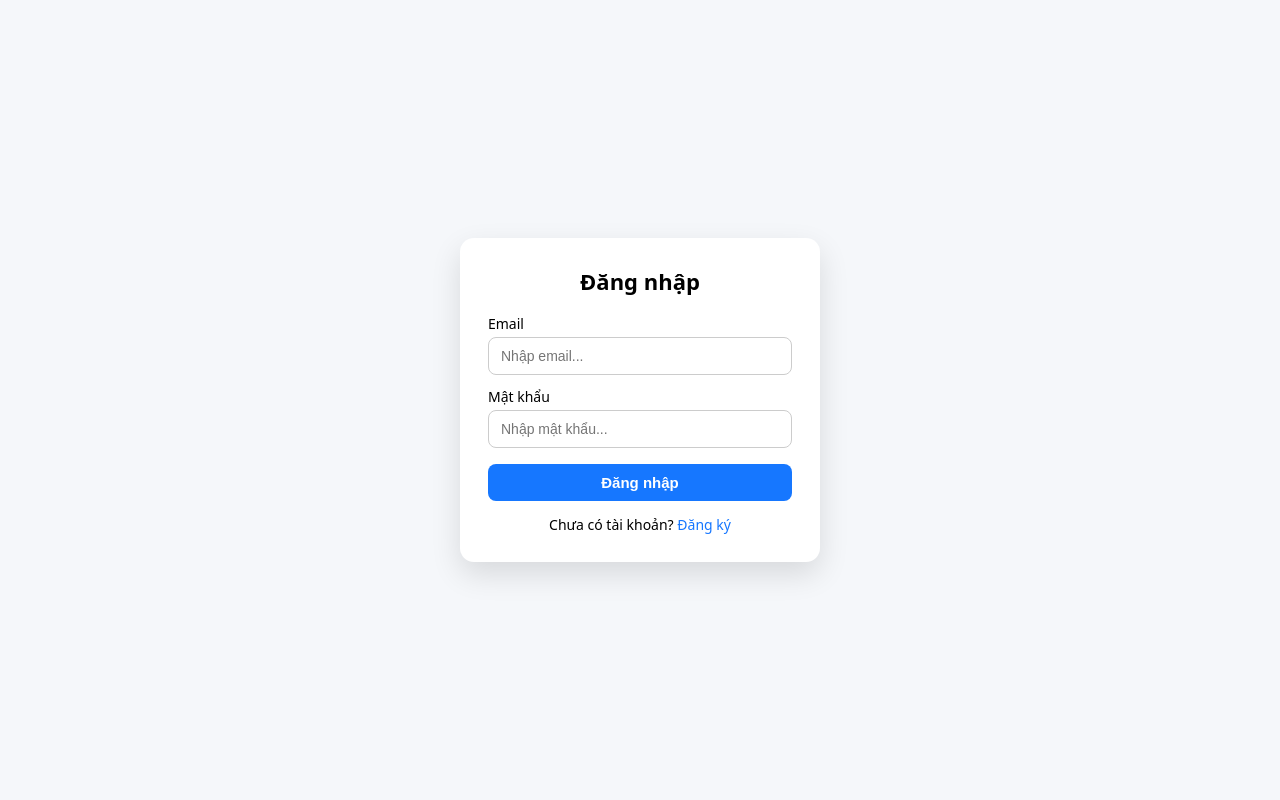
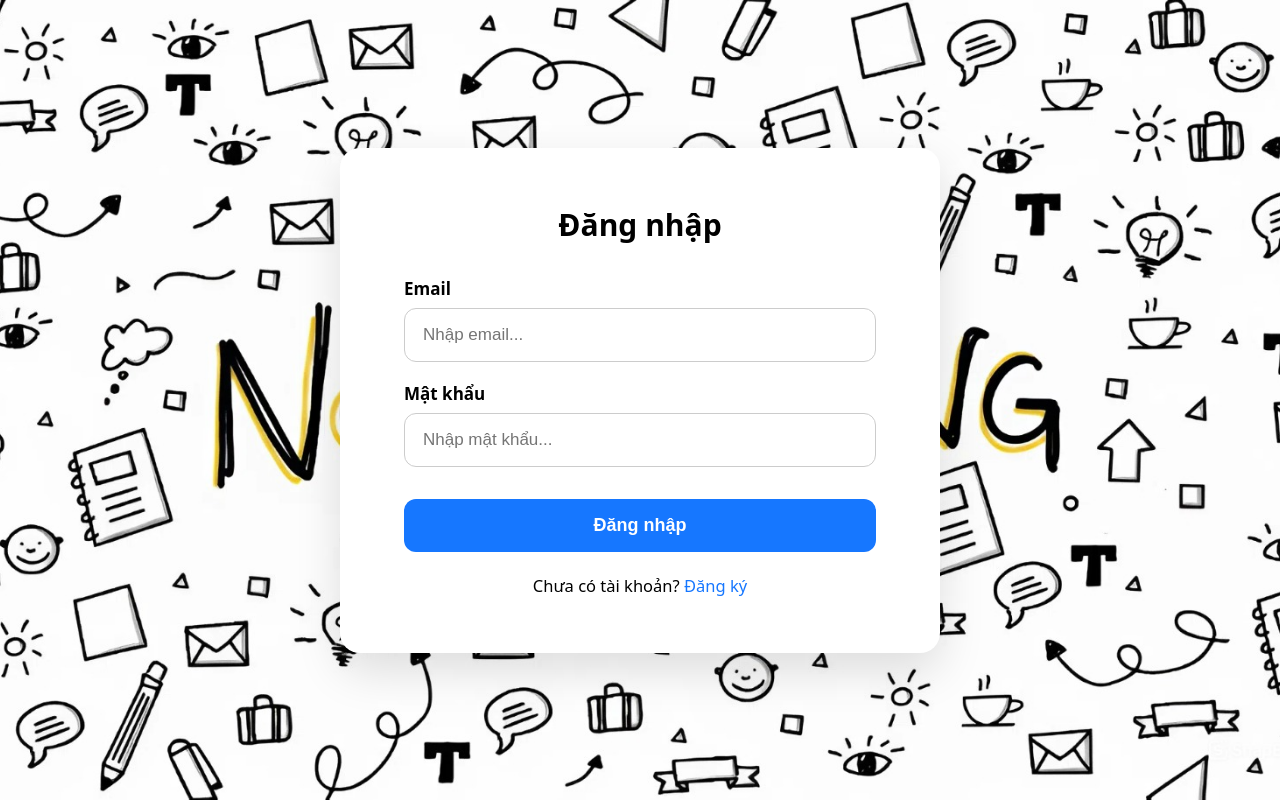
Before and after one commit to nguyenquocbao123-chu2/note-taking-app-fastapi, a React (Vite) app in the folder note-frontend/: page /login in a window 1280 px wide. Built offline with nearby package versions, Linux system fonts and the light colour scheme.

Commit message:
fix khug login

```diff
--- a/note-frontend/src/styles/auth.css
+++ b/note-frontend/src/styles/auth.css
@@ -4,54 +4,69 @@
   display: flex;
   align-items: center;
   justify-content: center;
-  background-color: #f5f7fa;
+
+  /* BACKGROUND IMAGE */
+  background-image: url("/bn.jpeg");
+  background-size: cover;          /* phủ toàn màn hình */
+  background-position: center;     /* canh giữa */
+  background-repeat: no-repeat;
+
+  position: relative;
 }
 
+
+/* CARD LOGIN */
 .auth-box {
-  width: 360px;
-  padding: 28px;
+  width: 600px;                 /* ↑ từ 520 → 600 */
+  padding: 56px 64px;           /* ↑ nhẹ */
   background: #ffffff;
-  border-radius: 14px;
-  box-shadow: 0 12px 30px rgba(0, 0, 0, 0.12);
+  border-radius: 20px;
+  box-shadow: 0 18px 45px rgba(0, 0, 0, 0.13);
+
+  font-size: 17px;              /* ↑ base font */
 }
 
+/* TIÊU ĐỀ */
 .auth-title {
   text-align: center;
-  font-size: 22px;
-  font-weight: 600;
-  margin-bottom: 18px;
+  font-size: 30px;              /* ↑ từ 28 → 30 */
+  font-weight: 700;
+  margin-bottom: 32px;
 }
 
+/* LABEL */
 .auth-box label {
   display: block;
-  margin-top: 12px;
-  margin-bottom: 4px;
-  font-size: 14px;
-  font-weight: 500;
+  margin-top: 20px;
+  margin-bottom: 8px;
+  font-size: 17px;
+  font-weight: 600;
 }
 
+/* INPUT */
 .auth-box input {
   width: 100%;
-  padding: 10px 12px;
-  border-radius: 8px;
+  padding: 16px 18px;           /* input cao hơn */
+  border-radius: 12px;
   border: 1px solid #ccc;
   outline: none;
-  font-size: 14px;
+  font-size: 17px;
 }
 
 .auth-box input:focus {
   border-color: #1677ff;
 }
 
+/* BUTTON */
 .auth-btn {
   width: 100%;
-  margin-top: 16px;
-  padding: 10px;
-  border-radius: 8px;
+  margin-top: 32px;
+  padding: 16px;
+  border-radius: 12px;
   border: none;
   background-color: #1677ff;
   color: white;
-  font-size: 15px;
+  font-size: 18px;              /* ↑ */
   font-weight: 600;
   cursor: pointer;
 }
@@ -60,15 +75,17 @@
   background-color: #0958d9;
 }
 
+/* LINK */
 .auth-link {
   text-align: center;
-  margin-top: 14px;
-  font-size: 14px;
+  margin-top: 22px;
+  font-size: 16.5px;
 }
 
+/* ERROR */
 .error-text {
   color: red;
-  font-size: 14px;
-  margin-bottom: 8px;
+  font-size: 16px;
+  margin-bottom: 12px;
   text-align: center;
 }
```
Also changed, not shown: note-frontend/public/bn.jpeg (added).
